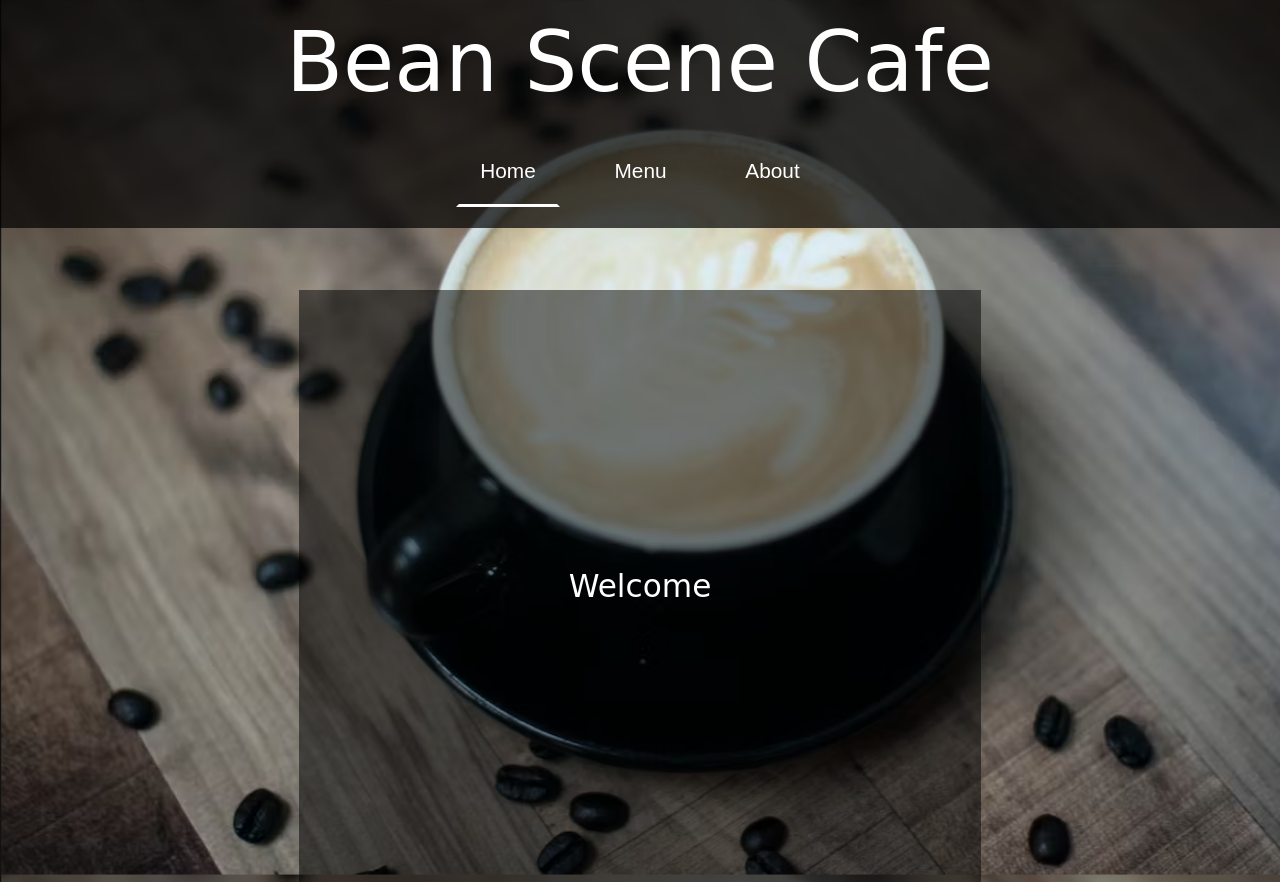
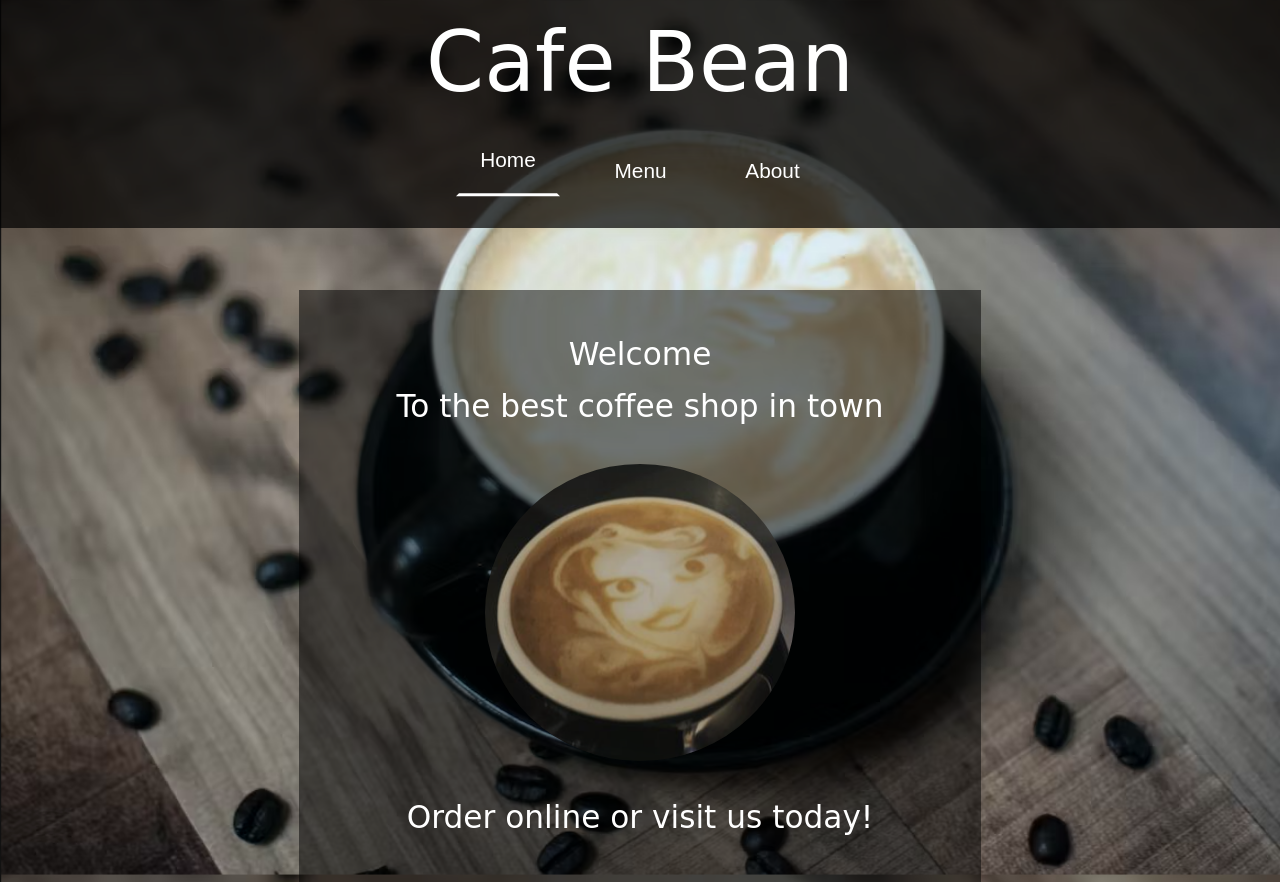
Before and after one commit to bthai2/restaurant-page, a website built with webpack: page dist/index.html in a window 1280 px wide. Built offline with nearby package versions, Linux system fonts and the light colour scheme.

Commit message:
Updated home screen

```diff
--- a/src/index.js
+++ b/src/index.js
@@ -1,5 +1,5 @@
 import './style.css';
-import Icon from './bsc.png';
+import Icon from './latte.png';
 
 function component() {
     const element = document.createElement('div');
--- a/src/style.css
+++ b/src/style.css
@@ -59,7 +59,7 @@ html {
 }
 
 body {
-    background-image: url('./coffee.PNG');
+    background-image: url('../dist/d89f7b7a549e561b0505.PNG');
     /* height: 100vh;
     width: 100vw; */
     font-size: 1.5rem;
@@ -100,12 +100,9 @@ nav {
     cursor: pointer;
 }
 
-.nav-btn.active {
+.nav-btn.active, .nav-btn:hover {
     border-bottom: 3px solid white;
-}
-
-.nav-btn:hover {
-    transform: translateY(-10%);
+    transform: translateY(-15%);
 }
 
 #content {
@@ -139,7 +136,15 @@ nav {
     padding: 1rem;
 }
 
+.home img {
+    width: 50%;
+    margin: 3rem 0;
+    opacity: 90%;
+}
 
+.round {
+    border-radius: 100%;
+}
 
 
 @keyframes fadeIn {
```
Also changed, not shown: dist/d720fc98712236715a4c.png (deleted), dist/e935ba4442c381ad0594.png (added), dist/index.html, dist/main.js, src/bsc.png (deleted), src/latte.PNG (added).
